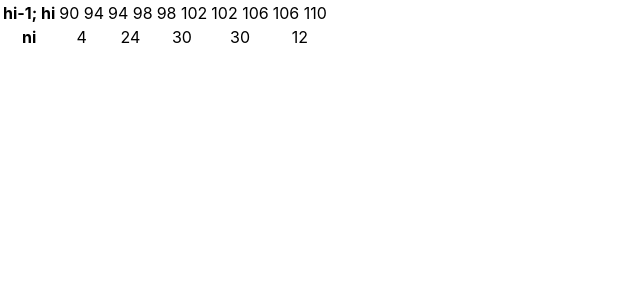
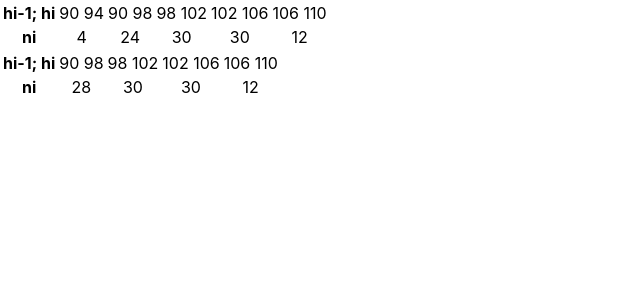
Before and after one commit to kriperAsasin2007/Tims-02, a React (Create React App) app: page / in a window 1280 px wide. Shown: the top 300 px of the page, without its empty margins (0-640 px from the left). Built offline with nearby package versions, Linux system fonts and the light colour scheme.

Commit message:
Added working refactoring of table without visible iterations

```diff
--- a/src/App.js
+++ b/src/App.js
@@ -3,6 +3,9 @@ import NormalDistCheck from './distributionsCheks/NormalDistCheck';
 
 const intervals = [[90,94], [94,98], [98,102], [102,106], [106,110]];
 const ni = [4,24,30,30,12];
+
+// const intervals = [[0,6], [6,12], [12,18], [18,24], [24,30], [30,36], [36,42]];
+// const ni = [115,51,18,9,4,2,1];
 
 function App() {
   return (
--- a/src/distributionsCheks/NormalDistCheck.jsx
+++ b/src/distributionsCheks/NormalDistCheck.jsx
@@ -1,35 +1,77 @@
+import { useState } from "react";
 import ShowTableContinious from "../utils/ShowTableContinious";
 
-const checkNi = (ni) => {
-    for (let i = 0; i < ni.length; i++) {
-        if(ni[i] < 5) {
-            return i;
-        }
-    }
-}
+
 
 
 
 const NormalDistCheck = ({a, sigma, intervals, ni}) => {
-    const fixNi = (ni, index) => {
 
-        let tempH = intervals[index];
-        let tempN = ni[index];
+    // Create copies of the arrays
+    const newIntervals = [...intervals];
+    const newNi = [...ni];
 
-        intervals.splice(index, index);
-        ni.splice(index, index);
-        if(index !== 0) {
-            intervals[index-1][1] = tempH[1];
-            ni[index-1] += tempN;
+
+    const checkNi = (ni) => {
+        let toReturn;
+        for (let i = 0; i < ni.length; i++) {
+            if(ni[i] < 5) {
+                toReturn = i;
+            }
+
         }
-        else {
-            intervals[index+1][0] = tempH[0];
-            ni[index+1] += tempN;
+        return toReturn;
+    }
+
+
+    const fixNi = (ni) => {
+        let index = checkNi(ni);
+        alert(index);
+
+
+
+
+        while(index !== undefined) {
+            let tempH = newIntervals[index];
+            let tempN = newNi[index];
+
+
+
+
+            // Splice the copied arrays
+            newIntervals.splice(index, 1);
+            newNi.splice(index, 1);
+
+
+
+            if(index !== 0) {
+
+                newIntervals[index - 1][1] = tempH[1];
+
+                newNi[index - 1] += tempN;
+            }
+            else {
+
+                newIntervals[index][0] = tempH[0];
+
+                newNi[index] += tempN;
+            }
+
+            alert(`interval[1]: ${newIntervals[index][1]}`);
+            index = checkNi(newNi);
+
+
+            alert(`index: ${index}`);
         }
+
+
     }
     return (
         <div className='normal-dist-container'>
             <ShowTableContinious intervals={intervals} ni={ni} />
+            {fixNi(ni)}
+            <ShowTableContinious intervals={newIntervals} ni={newNi} />
+
         </div>
      );
 }
```
